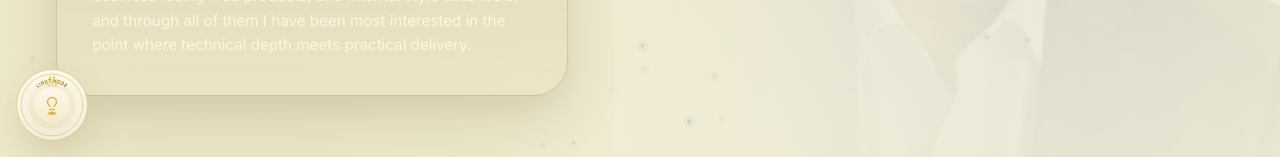
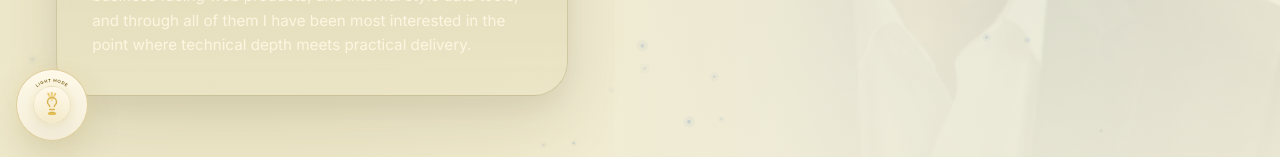
Before and after one commit to arjoneelghosh/mark2_execution, a React (Vite) app: page / in a window 1280 px wide. Both pictures are taken after a click on the button "DARK MODE". Shown: the part 643-800 px from the top of the page. Built offline with nearby package versions, Linux system fonts and the light colour scheme.

Commit message:
fix: correct bulb control geometry and beam placement

```diff
--- a/src/components/ui/ThemeToggle.tsx
+++ b/src/components/ui/ThemeToggle.tsx
@@ -26,12 +26,10 @@ const ThemeToggle: React.FC = () => {
         viewBox="0 0 100 100"
         aria-hidden="true"
       >
-        <circle className="theme-bulb-ring-outer" cx="50" cy="50" r="44" />
-        <circle className="theme-bulb-ring-inner" cx="50" cy="50" r="31.5" />
         <path
           id={modeLabelArcId}
           className="theme-bulb-label-arc-path"
-          d="M 18 50 A 32 32 0 0 1 82 50"
+          d="M 17 50 A 33 33 0 0 1 83 50"
         />
         <text className="theme-bulb-ring-label">
           <textPath
@@ -39,19 +37,18 @@ const ThemeToggle: React.FC = () => {
             startOffset="50%"
             textAnchor="middle"
             lengthAdjust="spacingAndGlyphs"
-            textLength="44"
+            textLength="46"
           >
             {currentModeLabel.toUpperCase()}
           </textPath>
         </text>
       </svg>
-      <span className="theme-bulb-rays" aria-hidden="true">
-        <span className="theme-bulb-ray" />
-        <span className="theme-bulb-ray" />
-        <span className="theme-bulb-ray" />
-        <span className="theme-bulb-ray" />
-      </span>
       <span className="theme-bulb-shell" aria-hidden="true">
+        <span className="theme-bulb-rays" aria-hidden="true">
+          <span className="theme-bulb-ray" />
+          <span className="theme-bulb-ray" />
+          <span className="theme-bulb-ray" />
+        </span>
         <Lightbulb size={18} strokeWidth={1.85} className="theme-bulb-icon" />
         <span className="theme-bulb-filament" />
       </span>
--- a/src/index.css
+++ b/src/index.css
@@ -669,33 +669,15 @@ a:hover {
     pointer-events: none;
   }
 
-  .theme-bulb-ring-outer,
-  .theme-bulb-ring-inner {
-    fill: none;
-    transition:
-      stroke var(--transition-fast) ease,
-      opacity var(--transition-fast) ease;
-  }
-
-  .theme-bulb-ring-outer {
-    stroke: rgb(var(--border-rgb) / 0.34);
-    stroke-width: 1.15;
-  }
-
-  .theme-bulb-ring-inner {
-    stroke: rgb(var(--border-rgb) / 0.22);
-    stroke-width: 1;
-  }
-
   .theme-bulb-label-arc-path {
     fill: none;
   }
 
   .theme-bulb-ring-label {
     font-family: 'Outfit', sans-serif;
-    font-size: 7px;
+    font-size: 6.2px;
     font-weight: 600;
-    letter-spacing: 0.18em;
+    letter-spacing: 0.15em;
     fill: rgb(var(--text-faint-rgb) / 0.9);
     transition: fill var(--transition-fast) ease;
   }
@@ -709,6 +691,7 @@ a:hover {
     justify-content: center;
     width: 2.35rem;
     height: 2.35rem;
+    overflow: hidden;
     border-radius: 999px;
     border: 1px solid rgb(var(--border-rgb) / 0.28);
     background: rgb(var(--panel-elevated-rgb) / 0.56);
@@ -723,11 +706,14 @@ a:hover {
 
   .theme-bulb-rays {
     position: absolute;
-    inset: 0;
-    z-index: 2;
+    top: 0.28rem;
+    left: 50%;
+    z-index: 0;
+    width: 1.05rem;
+    height: 0.82rem;
     pointer-events: none;
     opacity: 0;
-    transform: translateY(0.12rem) scale(0.96);
+    transform: translateX(-50%) translateY(0.08rem) scale(0.94);
     transition:
       opacity var(--transition-fast) ease,
       transform var(--transition-fast) ease;
@@ -735,36 +721,31 @@ a:hover {
 
   .theme-bulb-ray {
     position: absolute;
-    top: 0.58rem;
+    top: 0;
     left: 50%;
-    width: 0.12rem;
-    height: 0.78rem;
+    width: 0.1rem;
+    height: 0.56rem;
     border-radius: 999px;
     background: linear-gradient(
       to top,
       rgb(var(--accent-glow-rgb) / 0.12) 0%,
       rgb(var(--accent-glow-rgb) / 0.82) 100%
     );
-    box-shadow: 0 0 10px rgb(var(--accent-glow-rgb) / 0.18);
+    box-shadow: 0 0 8px rgb(var(--accent-glow-rgb) / 0.16);
     transform-origin: center bottom;
   }
 
   .theme-bulb-ray:nth-child(1) {
-    transform: translateX(-50%) rotate(-30deg);
+    transform: translateX(-50%) rotate(-26deg);
   }
 
   .theme-bulb-ray:nth-child(2) {
-    top: 0.38rem;
-    transform: translateX(-50%) rotate(-10deg);
+    height: 0.62rem;
+    transform: translateX(-50%) rotate(0deg);
   }
 
   .theme-bulb-ray:nth-child(3) {
-    top: 0.38rem;
-    transform: translateX(-50%) rotate(10deg);
-  }
-
-  .theme-bulb-ray:nth-child(4) {
-    transform: translateX(-50%) rotate(30deg);
+    transform: translateX(-50%) rotate(26deg);
   }
 
   .theme-bulb-icon {
@@ -820,15 +801,7 @@ a:hover {
 
   .theme-bulb-button.is-on .theme-bulb-rays {
     opacity: 1;
-    transform: translateY(0) scale(1);
-  }
-
-  .theme-bulb-button.is-on .theme-bulb-ring-outer {
-    stroke: rgb(var(--accent-border-rgb) / 0.58);
-  }
-
-  .theme-bulb-button.is-on .theme-bulb-ring-inner {
-    stroke: rgb(var(--accent-border-rgb) / 0.34);
+    transform: translateX(-50%) translateY(0) scale(1);
   }
 
   .theme-bulb-button.is-on .theme-bulb-shell {
@@ -1302,14 +1275,6 @@ a:hover {
       inset 0 1px 0 rgba(255, 251, 240, 0.96);
   }
 
-  :root[data-theme='light'] .theme-bulb-button.is-on .theme-bulb-ring-outer {
-    stroke: rgb(216 190 121 / 0.72);
-  }
-
-  :root[data-theme='light'] .theme-bulb-button.is-on .theme-bulb-ring-inner {
-    stroke: rgb(226 205 139 / 0.46);
-  }
-
   :root[data-theme='light'] .theme-bulb-button.is-on .theme-bulb-icon {
     color: rgb(214 177 80 / 0.98);
     filter: drop-shadow(0 0 10px rgba(238, 208, 121, 0.42));
@@ -1330,7 +1295,7 @@ a:hover {
       rgba(241, 215, 131, 0.16) 0%,
       rgba(231, 193, 88, 0.92) 100%
     );
-    box-shadow: 0 0 12px rgba(241, 215, 131, 0.2);
+    box-shadow: 0 0 10px rgba(241, 215, 131, 0.16);
   }
 
   :root[data-theme='light'] .theme-bulb-button.is-off .theme-bulb-icon {
@@ -1339,14 +1304,6 @@ a:hover {
 
   :root[data-theme='light'] .theme-bulb-button.is-off .theme-bulb-filament {
     background: rgb(162 151 124 / 0.4);
-  }
-
-  :root[data-theme='light'] .theme-bulb-button.is-off .theme-bulb-ring-outer {
-    stroke: rgb(var(--border-rgb) / 0.46);
-  }
-
-  :root[data-theme='light'] .theme-bulb-button.is-off .theme-bulb-ring-inner {
-    stroke: rgb(var(--border-rgb) / 0.28);
   }
 
   :root[data-theme='light'] .theme-bulb-button.is-off .theme-bulb-ring-label {
@@ -1737,14 +1694,6 @@ a:hover {
     background: rgb(var(--accent-glow-rgb) / 0.94);
   }
 
-  :root[data-theme='dark'] .theme-bulb-button.is-off .theme-bulb-ring-outer {
-    stroke: rgb(var(--border-rgb) / 0.18);
-  }
-
-  :root[data-theme='dark'] .theme-bulb-button.is-off .theme-bulb-ring-inner {
-    stroke: rgb(var(--border-rgb) / 0.12);
-  }
-
   :root[data-theme='dark'] .theme-bulb-button.is-off .theme-bulb-ring-label {
     fill: rgb(var(--navy-300-rgb) / 0.8);
   }
```
Also changed, not shown: .restore/bulb-control-geometry-correction-pass/restore_manifest.md (added), 1 other file (tests, documents, lock files or other folders).
